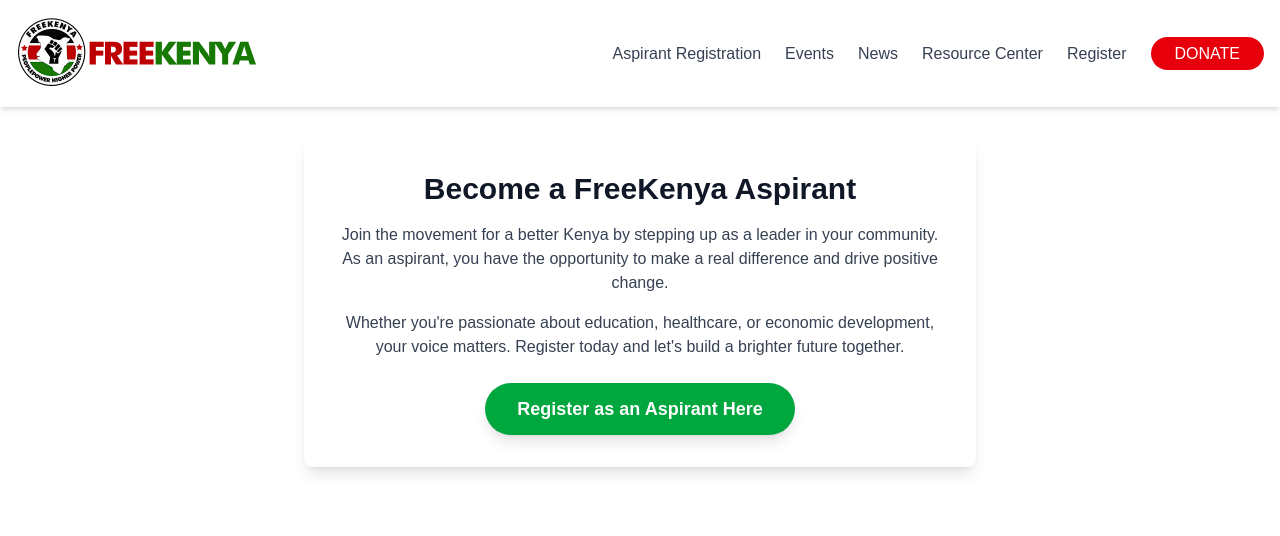
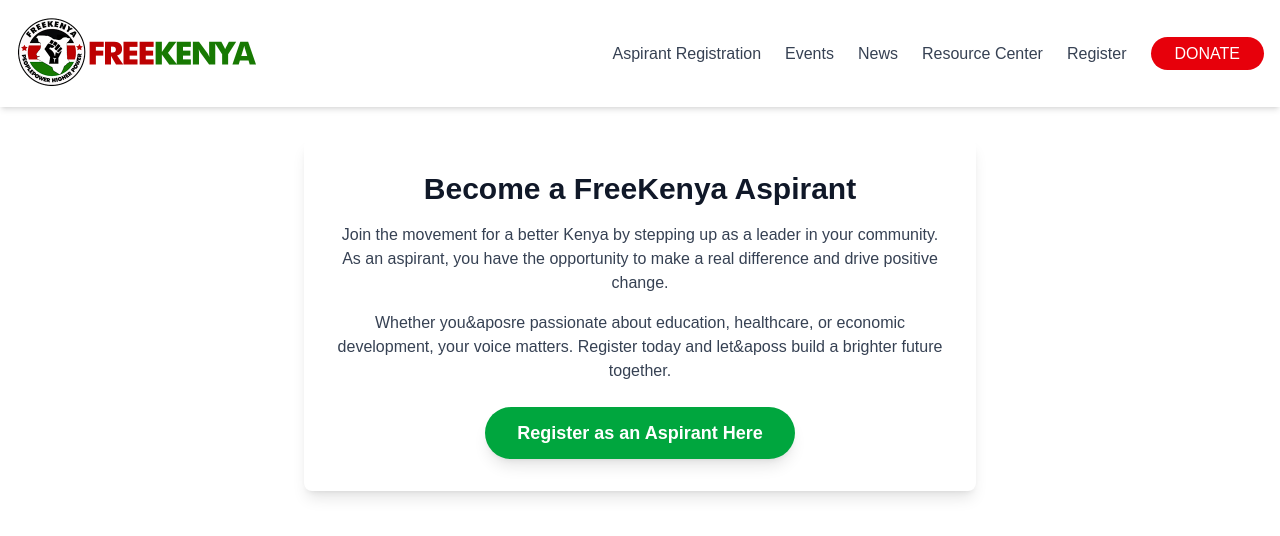
Before and after one commit to daguri1985/freekenya2, a Next.js app: page /aspirant in a window 1280 px wide. Shown: the top 536 px of the page. Built offline with nearby package versions, Linux system fonts and the light colour scheme.

Commit message:
Update page.js

```diff
--- a/app/aspirant/page.js
+++ b/app/aspirant/page.js
@@ -146,8 +146,8 @@ const Page = () => {
           As an aspirant, you have the opportunity to make a real difference and drive positive change.
         </p>
         <p className="text-gray-700 mb-6">
-          Whether you're passionate about education, healthcare, or economic development,
-          your voice matters. Register today and let's build a brighter future together.
+          Whether you&aposre passionate about education, healthcare, or economic development,
+          your voice matters. Register today and let&aposs build a brighter future together.
         </p>
 
         {/* Call-to-Action Button */}
```
